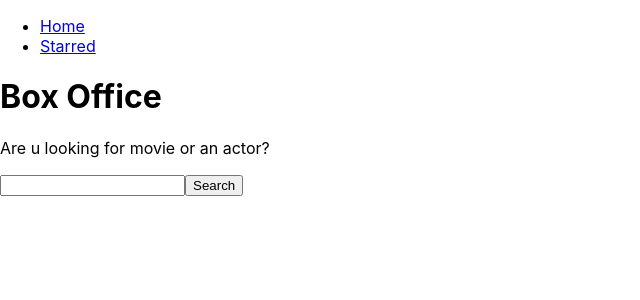
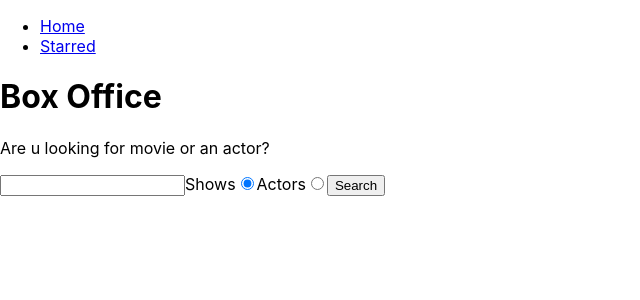
Before and after one commit to rushabh782/box-office-app, a React (Create React App) app: page / in a window 1280 px wide. Shown: the top 300 px of the page, without its empty margins (0-640 px from the left). Built offline with nearby package versions, Linux system fonts and the light colour scheme.

Commit message:
added search for actors

```diff
--- a/src/api/tvmaze.js
+++ b/src/api/tvmaze.js
@@ -8,3 +8,5 @@
 };
 
 export const searchForShows = query => apiGet(`/search/shows?q=${query}`);
+
+export const searchForPeople = query => apiGet(`/search/people?q=${query}`);
--- a/src/pages/Home.jsx
+++ b/src/pages/Home.jsx
@@ -1,15 +1,18 @@
 import { useState } from 'react';
-import { searchForShows } from './../api/tvmaze';
+import { searchForShows, searchForPeople } from './../api/tvmaze';
 
 const Home = () => {
   const [searchStr, setSearchStr] = useState('');
   const [apiData, setApiData] = useState(null);
   const [apiDataError, setApiDataError] = useState(null);
-
-  console.log(apiDataError);
+  const [searchOption, setSearchOption] = useState('shows');
 
   const onSearchInputChange = ev => {
     setSearchStr(ev.target.value);
+  };
+
+  const onRadioChange = ev => {
+    setSearchOption(ev.target.value);
   };
 
   const onSearch = async ev => {
@@ -17,22 +20,28 @@
 
     try {
       setApiDataError(null);
-      const result = await searchForShows(searchStr);
-      setApiData(result);
+      if (searchOption === 'shows') {
+        const result = await searchForShows(searchStr);
+        setApiData(result);
+      } else {
+        const result = await searchForPeople(searchStr);
+        setApiData(result);
+      }
     } catch (error) {
       setApiDataError(error);
     }
   };
-
   const renderApiData = () => {
     if (apiDataError) {
       return <div>Error occured: {apiDataError.message}</div>;
     }
 
     if (apiData) {
-      return apiData.map(data => (
-        <div key={data.show.id}>{data.show.name}</div>
-      ));
+      return apiData[0].show
+        ? apiData.map(data => <div key={data.show.id}>{data.show.name}</div>)
+        : apiData.map(data => (
+            <div key={data.person.id}>{data.person.name}</div>
+          ));
     }
 
     return null;
@@ -42,6 +51,28 @@
     <div>
       <form onSubmit={onSearch}>
         <input type="text" value={searchStr} onChange={onSearchInputChange} />
+
+        <label>
+          Shows
+          <input
+            type="radio"
+            name="search-option"
+            value="shows"
+            checked={searchOption === 'shows'}
+            onChange={onRadioChange}
+          />
+        </label>
+        <label>
+          Actors
+          <input
+            type="radio"
+            name="search-option"
+            value="actors"
+            checked={searchOption === 'actors'}
+            onChange={onRadioChange}
+          />
+        </label>
+
         <button type="submit">Search</button>
       </form>
       <div>{renderApiData()}</div>
```
